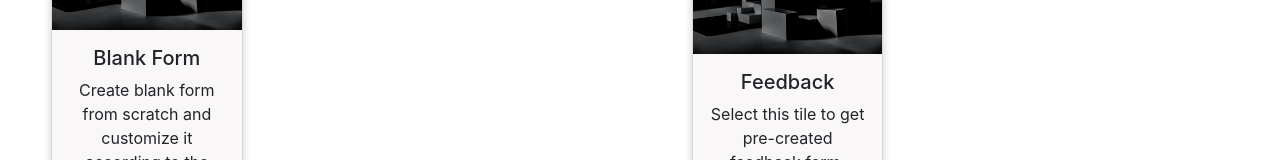
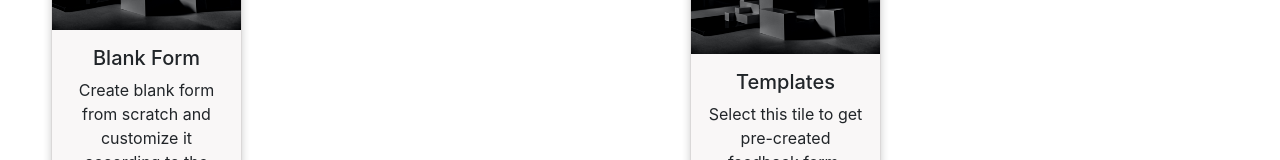
Before and after one commit to sachintripathi0077/POC, a React (Create React App) app: page /createChoice in a window 1280 px wide. Shown: the part 204-364 px from the top of the page. Built offline with nearby package versions, Linux system fonts and the light colour scheme.

Commit message:
copy change

```diff
--- a/src/Components/CreateChoice.js
+++ b/src/Components/CreateChoice.js
@@ -20,7 +20,7 @@ function CreateChoice() {
           <td>
             <div>
               <Card
-                title={"Feedback"}
+                title={"Templates"}
                 text={"Select this tile to get pre-created feedback form."}
                 to={'/feedbackTemplate'}
               />
```
